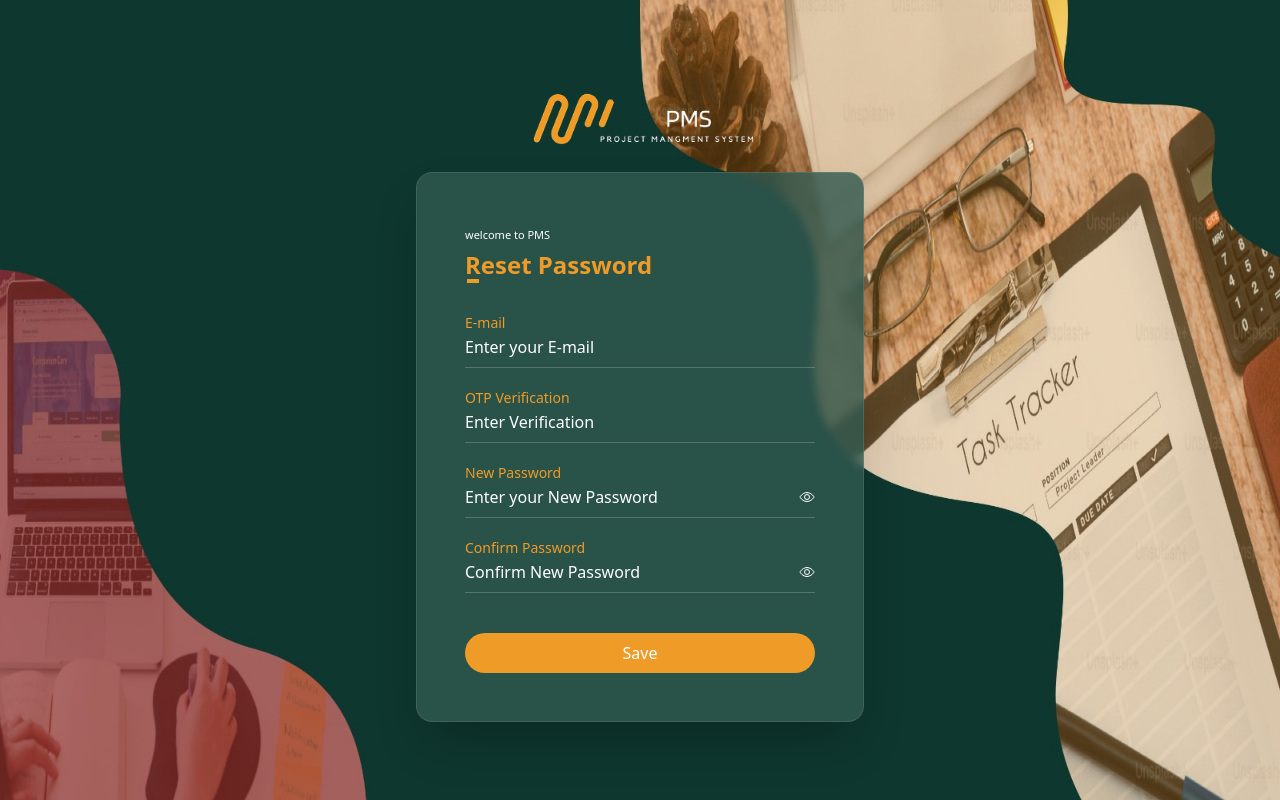
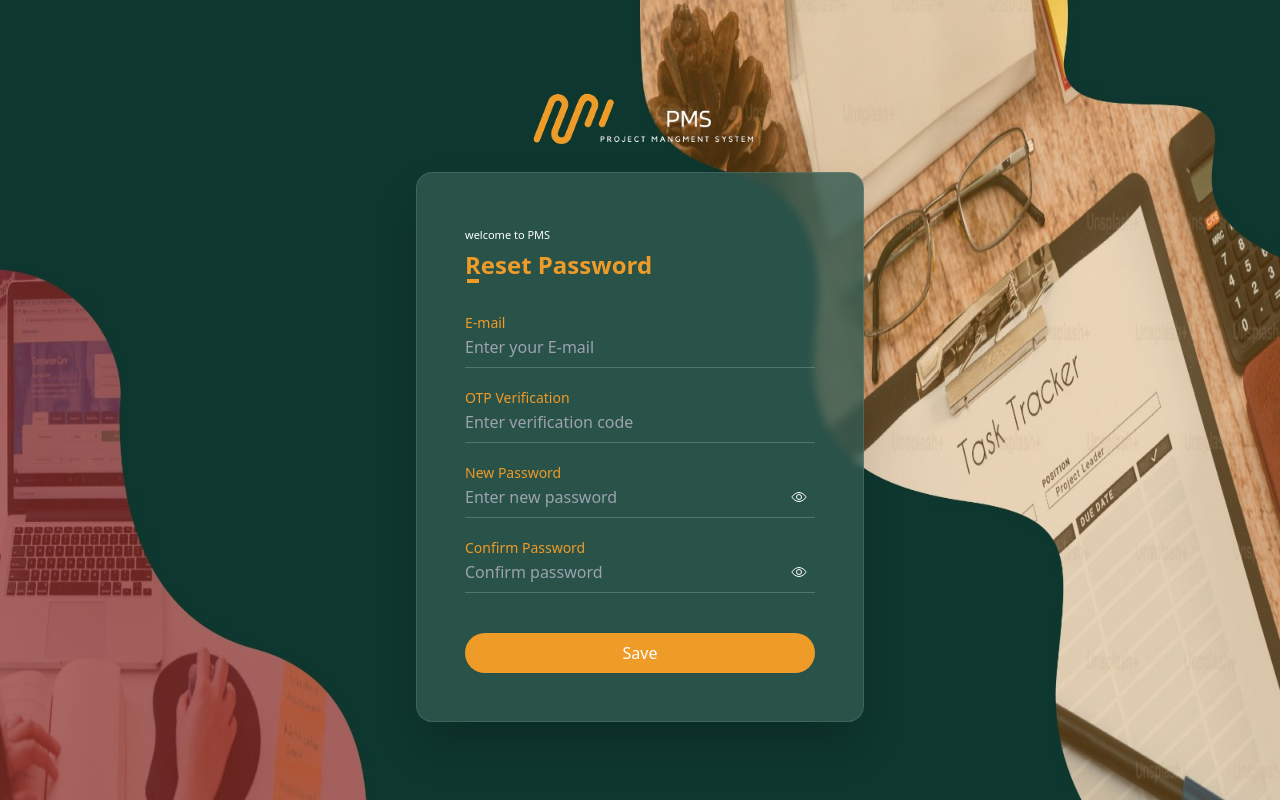
Before and after one commit to Gamalebrahim13/BMS, a React (Vite) app: page /reset-password in a window 1280 px wide. Built offline with nearby package versions, Linux system fonts and the light colour scheme.

Commit message:
fix reset password updates

```diff
--- a/src/modules/Authentication/components/ResetPass/ResetPass.tsx
+++ b/src/modules/Authentication/components/ResetPass/ResetPass.tsx
@@ -1,9 +1,9 @@
-import axios from "axios";
 import { useState } from "react";
-import { useNavigate } from "react-router-dom";
+import { useNavigate, useLocation } from "react-router-dom";
 import { useForm } from "react-hook-form";
 import { toast } from "react-toastify";
 import { IoEyeOffOutline, IoEyeOutline } from "react-icons/io5";
+import axiosClient from "../../../../api/axiosClient";
 
 type ResetPassFormData = {
   email: string;
@@ -14,6 +14,7 @@ type ResetPassFormData = {
 
 export default function ResetPass() {
   const navigate = useNavigate();
+  const location = useLocation();
 
   const [showPassword, setShowPassword] = useState(false);
   const [showConfirmPassword, setShowConfirmPassword] = useState(false);
@@ -23,28 +24,39 @@ export default function ResetPass() {
     handleSubmit,
     watch,
     formState: { errors },
-  } = useForm<ResetPassFormData>();
+  } = useForm<ResetPassFormData>({
+    defaultValues: {
+      email: location.state?.email || "",
+    },
+  });
 
   const passwordValue = watch("password");
 
   const onSubmit = async (data: ResetPassFormData) => {
     try {
-      await axios.post(
-        "https://upskilling-egypt.com:3006/api/v1/Users/Reset",
+      const res = await axiosClient.post(
+        "/Users/Reset",
         data
       );
 
-      toast.success("Password reset successfully");
+      toast.success(
+        res?.data?.message || "Password updated successfully"
+      );
+
       navigate("/login");
     } catch (error: any) {
-      toast.error(error?.response?.data?.message || "Something went wrong");
+      toast.error(
+        error?.response?.data?.message ||
+          "Something went wrong"
+      );
     }
   };
 
   return (
     <>
+      {/* Header */}
       <div className="text-white mb-8">
-        <span className="text-[11px] font-light text-white">
+        <span className="text-[11px] font-light">
           welcome to PMS
         </span>
 
@@ -55,112 +67,145 @@ export default function ResetPass() {
       </div>
 
       <form onSubmit={handleSubmit(onSubmit)}>
+        {/* Email */}
         <div className="flex flex-col mb-2">
           <label className="text-primary text-sm font-light mb-0.5">
             E-mail
           </label>
+
           <input
             {...register("email", {
               required: "Email is required",
               pattern: {
-                value: /^[a-zA-Z0-9._%+-]+@[a-zA-Z0-9.-]+\.[a-zA-Z]{2,}$/,
+                value:
+                  /^[a-zA-Z0-9._%+-]+@[a-zA-Z0-9.-]+\.[a-zA-Z]{2,}$/,
                 message: "Email is not valid",
               },
             })}
             type="email"
             placeholder="Enter your E-mail"
-            className="bg-transparent font-light outline-none text-white placeholder:text-white placeholder:text-md w-full"
+            className="bg-transparent font-light outline-none text-white w-full"
           />
         </div>
         <hr className="border-white/20" />
         {errors.email?.message && (
-          <span className="text-primary">{String(errors.email.message)}</span>
+          <span className="text-primary text-sm">
+            {errors.email.message}
+          </span>
         )}
 
+        {/* Seed (OTP) */}
         <div className="flex flex-col mb-2 mt-5">
           <label className="text-primary text-sm font-light mb-0.5">
             OTP Verification
           </label>
+
           <input
             {...register("seed", {
               required: "OTP is required",
             })}
             type="text"
-            placeholder="Enter Verification"
-            className="bg-transparent font-light outline-none text-white placeholder:text-white placeholder:text-md w-full"
+            placeholder="Enter verification code"
+            className="bg-transparent font-light outline-none text-white w-full"
           />
         </div>
         <hr className="border-white/20" />
         {errors.seed?.message && (
-          <span className="text-primary">{String(errors.seed.message)}</span>
+          <span className="text-primary text-sm">
+            {errors.seed.message}
+          </span>
         )}
 
+        {/* Password */}
         <div className="flex flex-col mb-2 mt-5">
           <label className="text-primary text-sm font-light mb-0.5">
             New Password
           </label>
 
-          <div className="relative flex items-center">
+          <div className="relative">
             <input
               {...register("password", {
                 required: "Password is required",
                 minLength: {
                   value: 6,
-                  message: "Password must be at least 6 characters",
+                  message:
+                    "Password must be at least 6 characters",
                 },
               })}
               type={showPassword ? "text" : "password"}
-              placeholder="Enter your New Password"
-              className="bg-transparent font-light outline-none text-white placeholder:text-white placeholder:text-md w-full"
+              placeholder="Enter new password"
+              className="bg-transparent font-light outline-none text-white w-full pr-10"
             />
 
             <span
-              onClick={() => setShowPassword(!showPassword)}
-              className="absolute right-0 cursor-pointer text-white text-md"
+              onClick={() =>
+                setShowPassword(!showPassword)
+              }
+              className="absolute right-2 top-1/2 -translate-y-1/2 cursor-pointer text-white"
             >
-              {showPassword ? <IoEyeOffOutline /> : <IoEyeOutline />}
+              {showPassword ? (
+                <IoEyeOffOutline />
+              ) : (
+                <IoEyeOutline />
+              )}
             </span>
           </div>
         </div>
         <hr className="border-white/20" />
         {errors.password?.message && (
-          <span className="text-primary">
-            {String(errors.password.message)}
+          <span className="text-primary text-sm">
+            {errors.password.message}
           </span>
         )}
 
+        {/* Confirm Password */}
         <div className="flex flex-col mb-2 mt-5">
           <label className="text-primary text-sm font-light mb-0.5">
             Confirm Password
           </label>
 
-          <div className="relative flex items-center">
+          <div className="relative">
             <input
               {...register("confirmPassword", {
-                required: "Confirm password is required",
+                required:
+                  "Confirm password is required",
                 validate: (value) =>
-                  value === passwordValue || "Passwords do not match",
+                  value === passwordValue ||
+                  "Passwords do not match",
               })}
-              type={showConfirmPassword ? "text" : "password"}
-              placeholder="Confirm New Password"
-              className="bg-transparent font-light outline-none text-white placeholder:text-white placeholder:text-md w-full"
+              type={
+                showConfirmPassword
+                  ? "text"
+                  : "password"
+              }
+              placeholder="Confirm password"
+              className="bg-transparent font-light outline-none text-white w-full pr-10"
             />
 
             <span
-              onClick={() => setShowConfirmPassword(!showConfirmPassword)}
-              className="absolute right-0 cursor-pointer text-white text-md"
+              onClick={() =>
+                setShowConfirmPassword(
+                  !showConfirmPassword
+                )
+              }
+              className="absolute right-2 top-1/2 -translate-y-1/2 cursor-pointer text-white"
             >
-              {showConfirmPassword ? <IoEyeOffOutline /> : <IoEyeOutline />}
+              {showConfirmPassword ? (
+                <IoEyeOffOutline />
+              ) : (
+                <IoEyeOutline />
+              )}
             </span>
           </div>
         </div>
         <hr className="border-white/20" />
         {errors.confirmPassword?.message && (
-          <span className="text-primary">
-            {String(errors.confirmPassword.message)}
+          <span className="text-primary text-sm">
+            {errors.confirmPassword.message}
           </span>
         )}
 
+        {/* Submit */}
         <button
           type="submit"
           className="bg-primary text-white w-full px-8 py-2 mt-10 rounded-full"
```
